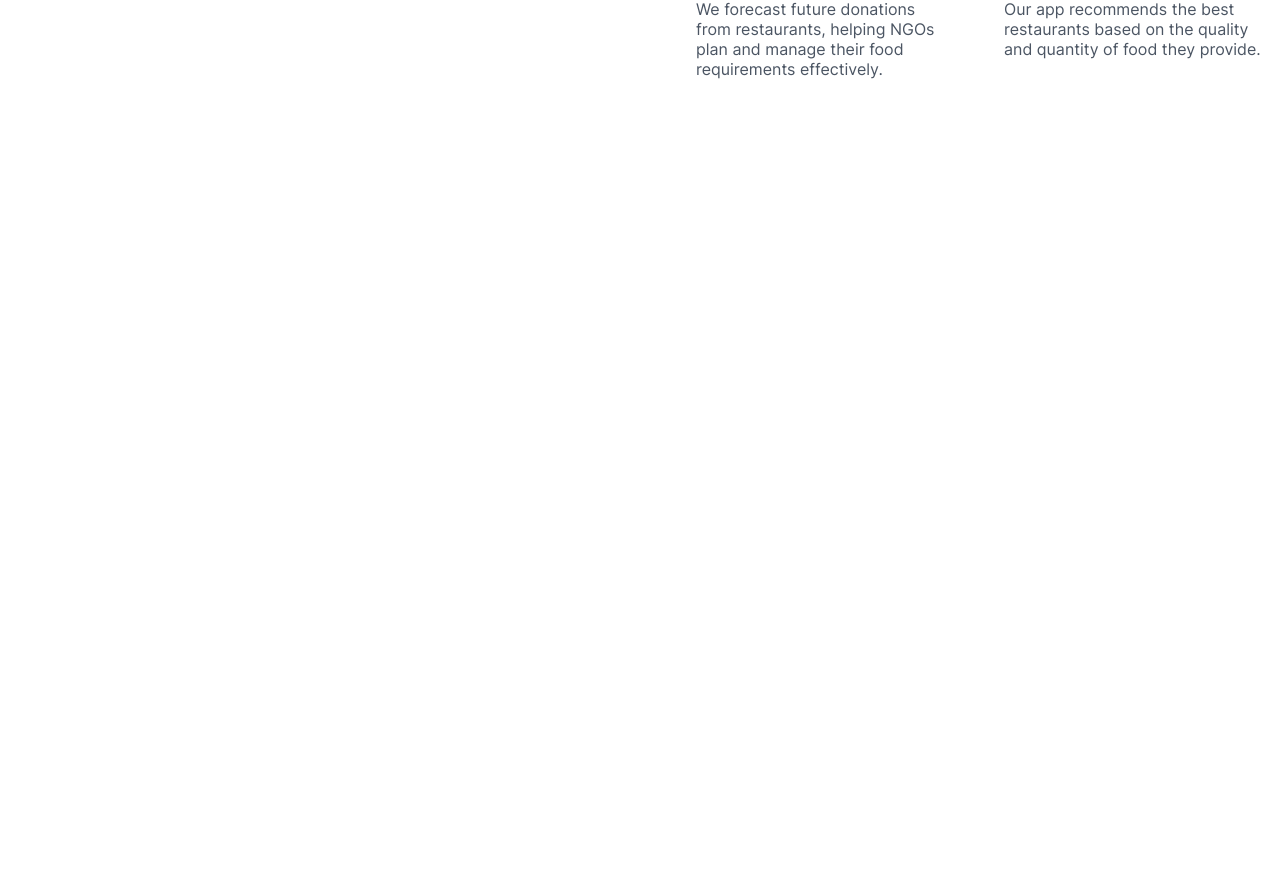
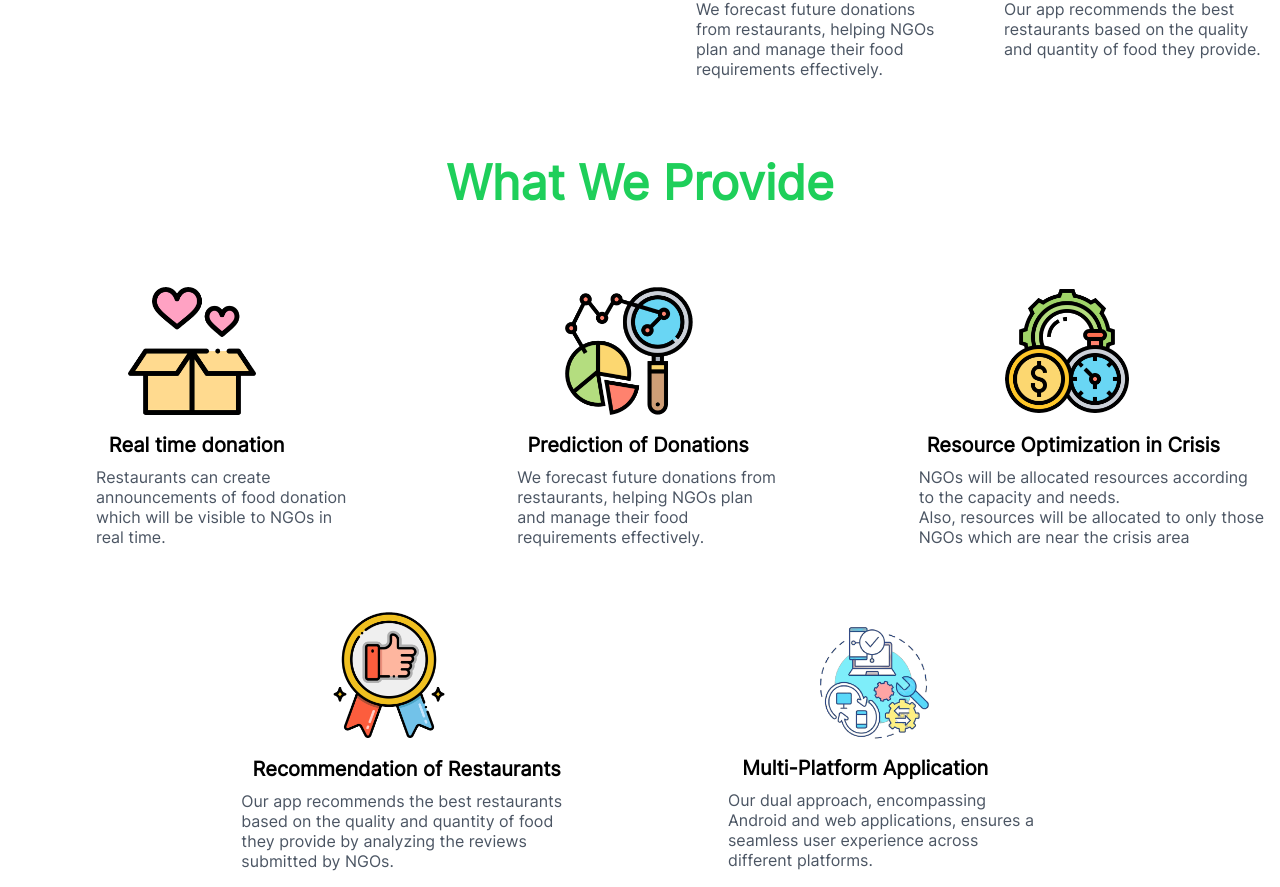
Before and after one commit to ItsFaizan/FYP-RizqRaahi, a React (Create React App) app in the folder my-app/: page / in a window 1280 px wide. Shown: the part 1611-2498 px from the top of the page. Before the commit the page ends 1706 px from the top, so only its background shows below. Built offline with nearby package versions, Linux system fonts and the light colour scheme.

Commit message:
About Component Added

```diff
--- a/my-app/src/App.js
+++ b/my-app/src/App.js
@@ -16,6 +16,7 @@ import 'font-awesome/css/font-awesome.min.css';
 import 'react-toastify/dist/ReactToastify.css';
 import { Overview } from './components/LandingPage/Overview';
 import { Solution } from './components/LandingPage/Solution';
+import { About } from './components/LandingPage/About';
 
 
 function App() {
@@ -24,7 +25,7 @@ function App() {
     {/* <NotificationListener /> */}
     <Router>
         <Routes>
-          <Route path="/" element={<div><NavbarWeb /><LandingPageHome/><Overview/><Solution/></div>} />
+          <Route path="/" element={<div><NavbarWeb /><LandingPageHome/><Overview/><Solution/><About/></div>} />
           <Route path="/donationAnnouncement" element={<div><Navbar/><Home /></div>} />
           <Route path="/signin" element={<div><SignIn/></div>} />
           <Route path="/signup" element={<div><Signup /></div>} />
--- /dev/null
+++ b/my-app/src/components/LandingPage/About.js
@@ -0,0 +1,53 @@
+import React from 'react'
+import image1 from "../../assets/2913091-removebg-preview.png"
+import image2 from "../../assets/1465898-removebg-preview.png"
+import image3 from "../../assets/2654594-removebg-preview.png"
+import image4 from "../../assets/5526457-removebg-preview.png"
+import image5 from "../../assets/pngtree-cross-platform-accessibility-concept-icon-app-notion-mobile-vector-png-image_12551317-removebg-preview.png"
+export const About = () => {
+  return (
+    <div className="text-center font-[Inter]">
+  <h2 className="text-5xl font-bold mb-16 text-[#1ECF5A] mt-16">What We Provide</h2>
+
+  <div className="flex  space-x-8">
+
+    <div className="w-1/3 bg-white p-4">
+      <img src={image1} alt="1" className='w-32 ml-28  '/>
+      <h3 className="text-xl font-bold mt-4 -ml-3">Real time donation </h3>
+      <p className="mt-2 text-gray-600 text-left ml-20 leading-tight">Restaurants can create <br/>announcements of food donation <br/>which will be visible to NGOs in<br/> real time.</p>
+    </div>
+
+
+    <div className="w-1/3 bg-white p-4">
+      <img src={image2} alt="2" className='w-32 ml-28' />
+      <h3 className="text-xl font-bold mt-4 -ml-1">Prediction of Donations</h3>
+      <p className="mt-2 text-gray-600 text-left ml-16 leading-tight">We forecast future donations from <br/>restaurants, helping NGOs plan<br/> and manage their food <br/>requirements effectively.</p>
+    </div>
+
+
+    <div className="w-1/3 bg-white p-4">
+      <img src={image3} alt="3" className='w-32 ml-28' />
+      <h3 className="text-xl font-bold mt-4 -ml-2">Resource Optimization in Crisis</h3>
+      <p className="mt-2 text-gray-600 text-left ml-7 leading-tight">NGOs will be allocated resources according to the capacity and needs. <br/>Also, resources will be allocated to only those NGOs which are near the crisis area</p>
+    </div>
+  </div>
+
+  <div className="flex justify-center items-center space-x-8 mt-8">
+
+    <div className="w-1/3 bg-white p-4">
+      <img src={image4} alt="4" className='w-32 ml-28'/>
+      <h3 className="text-xl font-bold mt-4 -ml-2">Recommendation of Restaurants </h3>
+      <p className="mt-2 text-gray-600 text-left ml-7 leading-tight">Our app recommends the best restaurants based on the quality and quantity of food<br/> they provide by analyzing the reviews <br/>submitted by NGOs.</p>
+    </div>
+
+
+    <div className="w-1/3 bg-white p-4">
+      <img src={image5} alt="5"className='w-44 ml-28 mt-1 mb-1' />
+      <h3 className="text-xl font-bold  -ml-2">Multi-Platform Application</h3>
+      <p className="mt-2 text-gray-600 text-left ml-14 leading-tight">Our dual approach, encompassing <br/>Android and web applications, ensures a <br/>seamless user experience across <br/>different platforms.</p>
+    </div>
+  </div>
+</div>
+
+  )
+}
```
